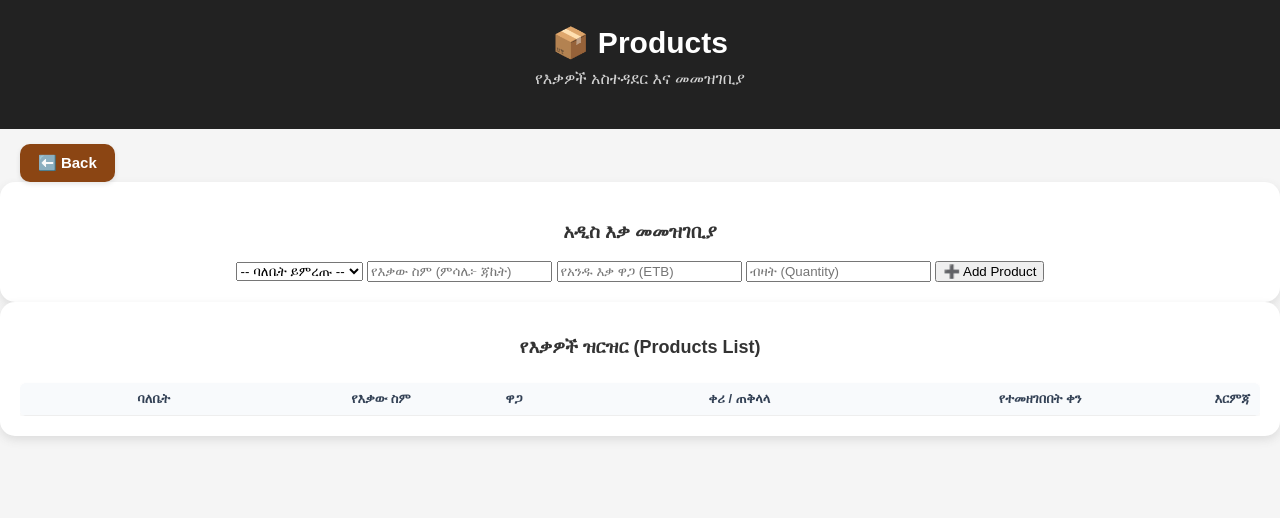
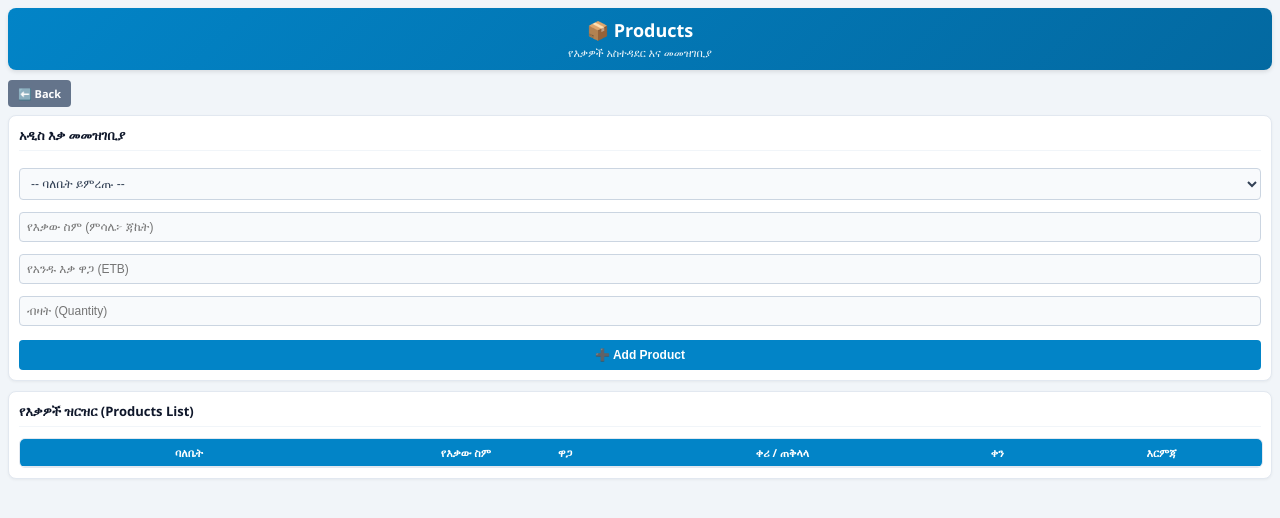
Before and after one commit to amanzewdu4117-dev/Cozy-s-wear, a plain HTML site: page products.html in a window 1280 px wide. Drawn offline with Linux system fonts and the light colour scheme; no server answers.

Commit message:
Update products.html

```diff
--- a/products.html
+++ b/products.html
@@ -4,8 +4,6 @@
 <meta charset="UTF-8">
 <meta name="viewport" content="width=device-width, initial-scale=1.0">
 <title>Products - Cozy's Wear</title>
-
-<link rel="stylesheet" href="style.css">
 
 <!-- PWA Manifest -->
 <link rel="manifest" href="manifest.json">
@@ -14,55 +12,169 @@
 <script src="https://www.gstatic.com/firebasejs/10.12.2/firebase-database-compat.js"></script>
 
 <style>
+    /* 🎨 አጠቃላይ የገጹ ዲዛይን እና ጀርባ */
+    body {
+        font-family: 'Segoe UI', Tahoma, Geneva, Verdana, sans-serif;
+        background: #f1f5f9;
+        color: #1e293b;
+        margin: 0;
+        padding: 8px;
+        direction: ltr;
+        font-size: 12px;
+    }
+
+    header {
+        background: linear-gradient(135deg, #0284c7, #0369a1);
+        color: white;
+        padding: 10px;
+        text-align: center;
+        border-radius: 8px;
+        margin-bottom: 10px;
+        box-shadow: 0 2px 4px rgba(0, 0, 0, 0.1);
+    }
+
+    header h1 {
+        margin: 0;
+        font-size: 18px;
+    }
+
+    header p {
+        margin: 3px 0 0 0;
+        font-size: 11px;
+        opacity: 0.9;
+    }
+
+    /* 📦 የካርዶች ዲዛይን */
+    .card {
+        background: #ffffff;
+        border-radius: 8px;
+        padding: 10px;
+        margin-bottom: 10px;
+        box-shadow: 0 1px 3px rgba(0, 0, 0, 0.05);
+        border: 1px solid #e2e8f0;
+    }
+
+    .card h3, .card h2 {
+        margin-top: 0;
+        color: #0f172a;
+        font-size: 13px;
+        border-bottom: 1px solid #f1f5f9;
+        padding-bottom: 6px;
+    }
+
+    /* 🔘 Back እና ሌሎች በተኖች */
+    .back-btn {
+        display: inline-block;
+        background-color: #64748b;
+        color: white;
+        padding: 6px 10px;
+        text-decoration: none;
+        border-radius: 4px;
+        font-size: 11px;
+        font-weight: bold;
+        margin-bottom: 8px;
+        transition: background 0.2s;
+    }
+
+    .back-btn:hover {
+        background-color: #475569;
+    }
+
+    button {
+        background-color: #0284c7;
+        color: white;
+        border: none;
+        padding: 8px 12px;
+        font-size: 12px;
+        font-weight: bold;
+        border-radius: 4px;
+        cursor: pointer;
+        width: 100%;
+        margin-top: 6px;
+        transition: background 0.2s;
+    }
+
+    button:hover {
+        background-color: #0369a1;
+    }
+
+    /* 📝 የ ግቤት መስኮቶች */
+    select, input {
+        width: 100%;
+        padding: 7px;
+        margin: 4px 0 8px 0;
+        border: 1px solid #cbd5e1;
+        border-radius: 4px;
+        font-size: 12px;
+        box-sizing: border-box;
+        background-color: #f8fafc;
+        color: #334155;
+    }
+
+    select:focus, input:focus {
+        border-color: #0284c7;
+        outline: none;
+        background-color: #fff;
+    }
+
+    /* 📊 የሰንጠረዥ ዲዛይን (የታመቀ) */
     .table-container {
         width: 100%;
         overflow-x: auto;
+        border-radius: 6px;
+        border: 1px solid #e2e8f0;
     }
+
     table.product-table {
         width: 100%;
         border-collapse: collapse;
-    margin-top: 10px;
         background-color: #fff;
-    border-radius: 6px;
-    overflow: hidden;
-    box-shadow: 0 2px 4px rgba(0, 0, 0, 0.05);
+        text-align: right;
     }
+
     table.product-table th, table.product-table td {
-    padding: 8px 10px;
+        padding: 6px 8px;
+        border-bottom: 1px solid #e2e8f0;
+        font-size: 11px;
+    }
+
+    table.product-table th {
+        background-color: #0284c7;
+        color: white;
+        font-weight: 600;
         text-align: right;
-    border-bottom: 1px solid #eee;
-    font-size: 13px;
+        font-size: 11px;
     }
-table.product-table th {
-    background-color: #f8fafc;
-    color: #334155;
-    font-weight: bold;
-    font-size: 13px;
-}
+
     table.product-table tr:hover {
         background-color: #f1f5f9;
     }
+
     .stock-badge {
         background-color: #e0f2fe;
         color: #0369a1;
-    padding: 3px 8px;
-    border-radius: 10px;
+        padding: 1px 4px;
+        border-radius: 3px;
         font-weight: bold;
-    font-size: 12px;
+        font-size: 10px;
         white-space: nowrap;
     }
+
     .delete-btn {
-    background-color: #ef4444;
+        background-color: #dc2626;
         color: white;
-    padding: 4px 8px;
+        padding: 2px 6px;
         border: none;
-    border-radius: 4px;
+        border-radius: 3px;
         cursor: pointer;
-    font-size: 11px;
+        font-size: 10px;
+        width: auto;
+        margin-top: 0;
         transition: background-color 0.2s;
     }
+
     .delete-btn:hover {
-    background-color: #dc2626;
+        background-color: #b91c1c;
     }
 </style>
 </head>
@@ -95,12 +207,12 @@ table.product-table tr:hover {
     <table class="product-table">
         <thead>
             <tr>
-                <th>ባለቤት</th>
-                <th>የእቃው ስም</th>
-                <th>ዋጋ</th>
-                <th>ቀሪ / ጠቅላላ</th>
-                <th>የተመዘገበበት ቀን</th>
-                <th>እርምጃ</th>
+                <th style="text-align: right;">ባለቤት</th>
+                <th style="text-align: right;">የእቃው ስም</th>
+                <th style="text-align: center;">ዋጋ</th>
+                <th style="text-align: center;">ቀሪ / ጠቅላላ</th>
+                <th style="text-align: center;">ቀን</th>
+                <th style="text-align: center;">እርምጃ</th>
             </tr>
         </thead>
         <tbody id="productTableBody">
@@ -158,7 +270,6 @@ function addProduct() {
 
     let parsedStock = Number(stock);
 
-    // እቃው ሲመዘገብ totalStock እና stock በአንድ ላይ ይያዛሉ
     db.ref("products").push({
         owner: owner,
         name: name,
@@ -195,30 +306,32 @@ function deleteProduct(productId) {
 
 db.ref("products").on("value", (snapshot) => {
     let tableHTML = "";
+    let index = 0;
 
     snapshot.forEach((item) => {
         let productId = item.key;
         let data = item.val();
 
         let currentStock = data.stock;
-        // totalStock ከሌለ (አሮጌ እቃ ከሆነ) የመጀመሪያውን ስቶክ በራሱ እንዲይዝ ይደረጋል
         let totalStock = data.totalStock !== undefined ? data.totalStock : data.stock;
+        let rowBg = (index % 2 === 0) ? "#f8fafc" : "#ffffff";
 
         tableHTML += `
-            <tr>
-                <td><b>${data.owner}</b></td>
-                <td><b>${data.name}</b></td>
-                <td>${data.price} ETB</td>
-                <td><span class="stock-badge">${currentStock} ከ ${totalStock}</span></td>
-                <td><small style="color:gray;">${data.date || ''}</small></td>
-                <td>
+            <tr style="background-color: ${rowBg};">
+                <td style="font-weight: bold; text-align: right; color: #1e293b;">${data.owner}</td>
+                <td style="font-weight: bold; text-align: right; color: #1e293b;">${data.name}</td>
+                <td style="text-align: center; color: #334155;">${data.price}</td>
+                <td style="text-align: center;"><span class="stock-badge">${currentStock} / ${totalStock}</span></td>
+                <td style="text-align: center;"><small style="color:#64748b; font-size: 10px;">${data.date || ''}</small></td>
+                <td style="text-align: center;">
                     <button class="delete-btn" onclick="checkPasswordAndDelete('${productId}')">🗑️</button>
                 </td>
             </tr>
         `;
+        index++;
     });
 
-    document.getElementById("productTableBody").innerHTML = tableHTML || `<tr><td colspan="6" style="text-align:center;">ምንም የተመዘገበ እቃ የለም</td></tr>`;
+    document.getElementById("productTableBody").innerHTML = tableHTML || `<tr><td colspan="6" style="text-align:center; color:#64748b; padding: 10px;">ምንም የተመዘገበ እቃ የለም</td></tr>`;
 });
 </script>
 
```
Lines whose indentation alone changed are shown as unchanged.
